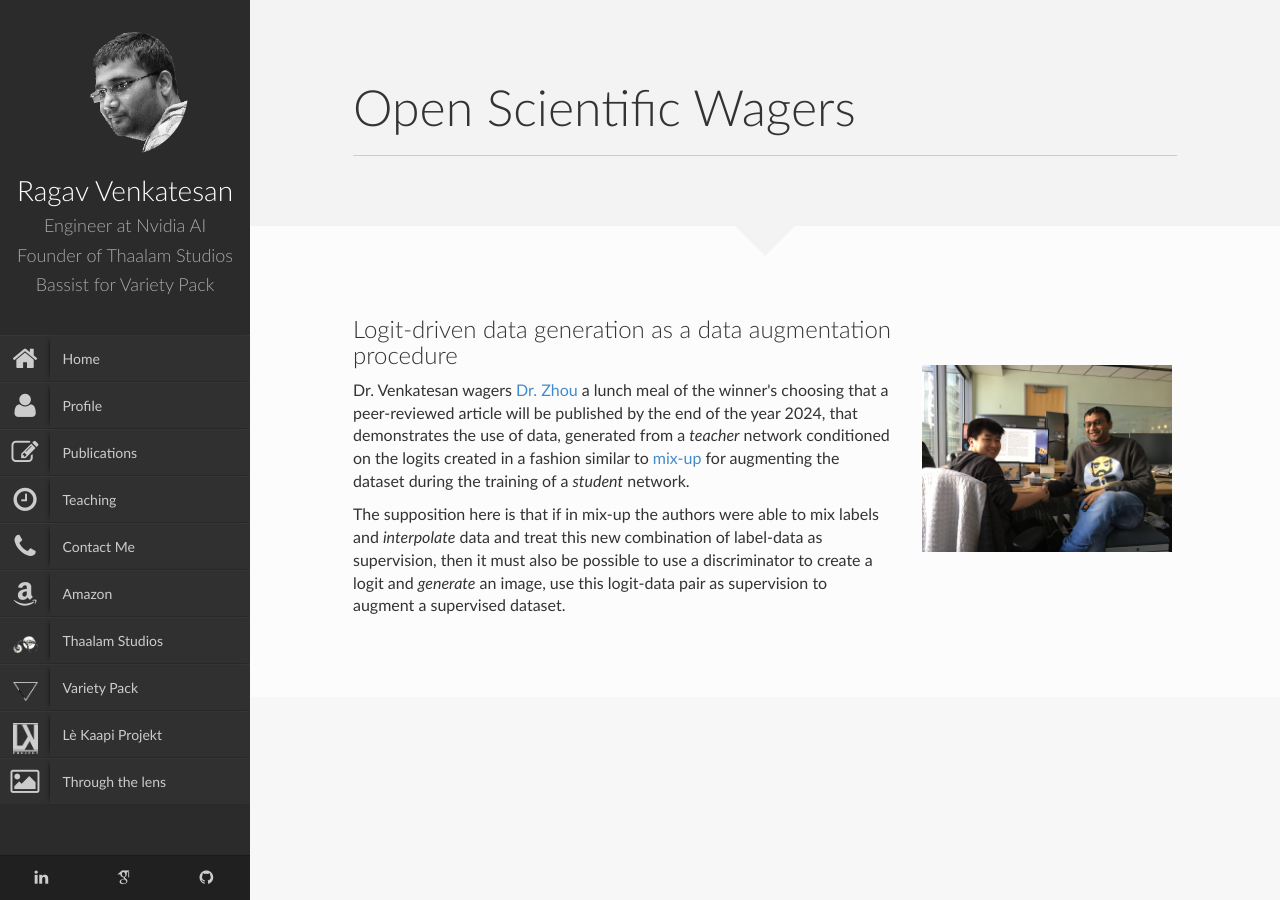
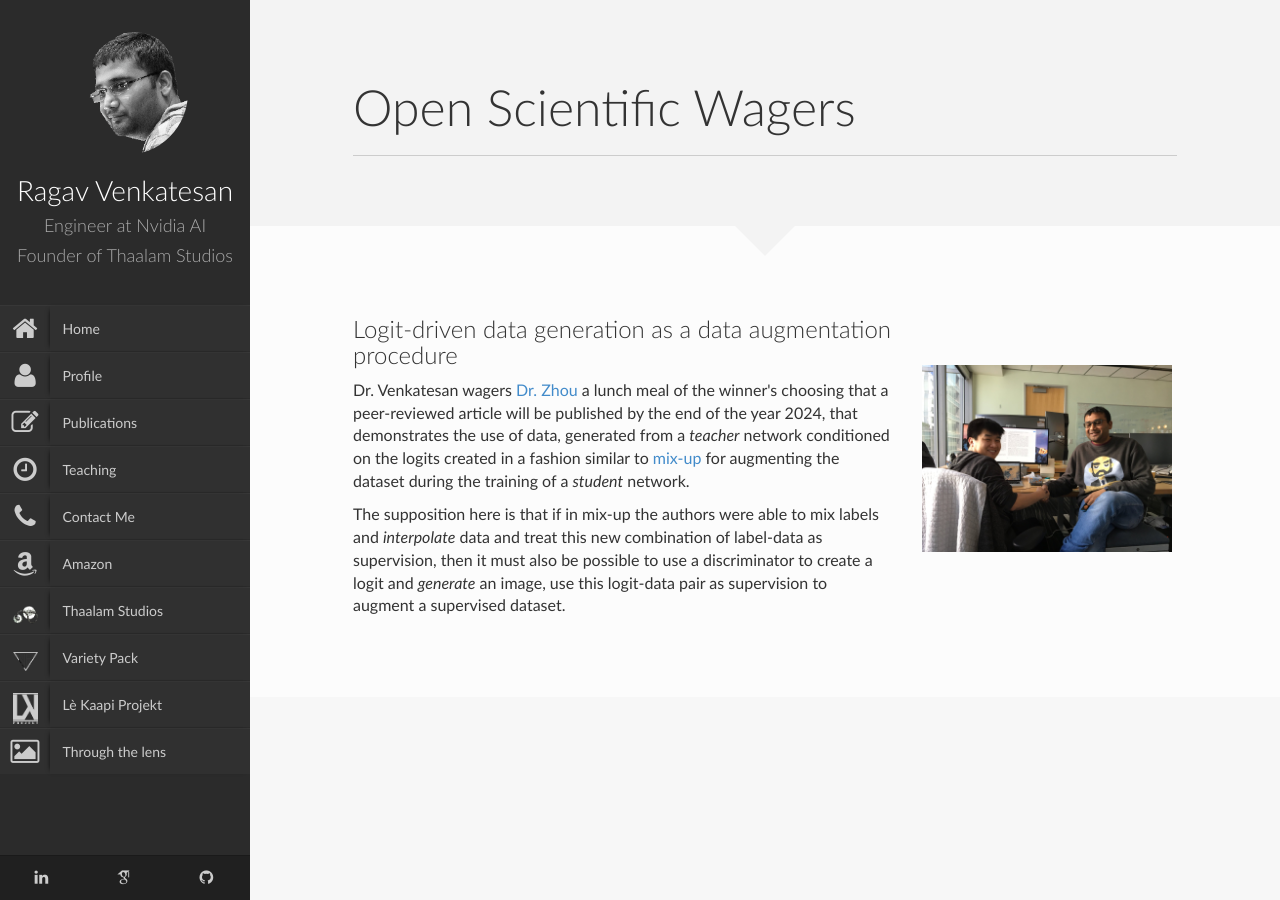
Before and after one commit to ragavvenkatesan/ragavvenkatesan.github.io, a Jekyll site: the page built from wagers.html, in a window 1280 px wide. Built offline with Jekyll 4.4.1, drawn with Linux system fonts in a browser that asks for light colours; nearby versions of some CDN libraries.

Commit message:
Removing VP from sidebar.

```diff
--- a/_includes/sidebar.html
+++ b/_includes/sidebar.html
@@ -11,7 +11,6 @@
                     <h2>Ragav Venkatesan</h2>
                     <h3>Engineer at Nvidia AI</h3>
                     <h3>Founder of Thaalam Studios</h3>
-                    <h3>Bassist for Variety Pack</h3>
                   </div>
                 </div>
                 <ul id="navigation">
```
